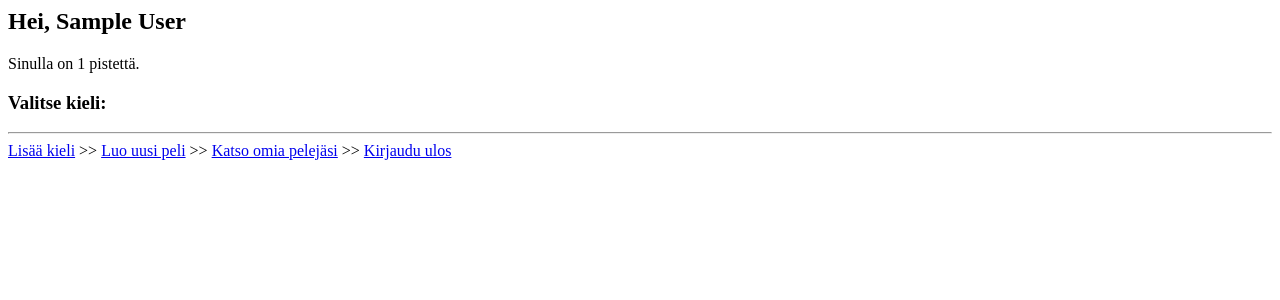
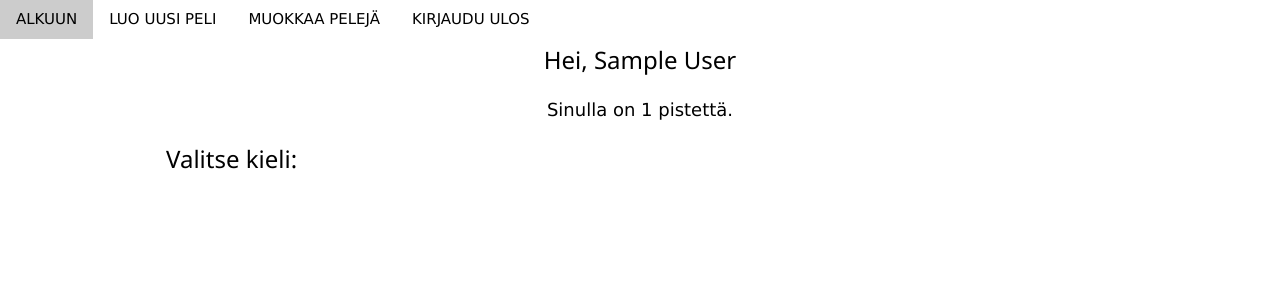
Before and after one commit to rujaraju/kielipelisovellus, a Flask app: template templates/index.html in a window 1280 px wide. Shown: the top 300 px of the page. Run offline with Flask 2, Linux system fonts and the light colour scheme; the template is opened without the code that fills it, so the values that code supplies are empty; the visitor is signed in with stand-in values (Sample User, id 1).

Commit message:
working on layout

```diff
--- a/routes.py
+++ b/routes.py
@@ -54,7 +54,7 @@ def login():
 
 @app.route("/logout")
 def logout():
-    user.logout()
+    users.logout()
     return redirect("/")
 
 @app.route("/")
--- a/templates/index.html
+++ b/templates/index.html
@@ -1,31 +1,30 @@
+{% extends "layout.html" %}
+
+
+{% block header %}
 {% if session.user_id %}
-<h2>Hei, {{ session.firstname }}</h2>
-<p>Sinulla on {{session.points}} pistettä.</p>
+
+Hei, {{ session.firstname }}
+{% else %}
+<h2>Kirjaudu</h2>
+{% endif %}
+{% endblock %}
+
+
+
+
+
+{% block content %}
+{% if session.user_id %}
+Sinulla on {{session.points}} pistettä.<br>
 <h3>Valitse kieli:</h3>
 {% for lang in langs %}
 <a href="/kieli/{{ lang.langname.lower() }}">{{ lang.langname}}</a> <br>
 {% endfor %}
-<hr>
-{% if session.authority > 0 %}
-<a href="/uusikieli">Lisää kieli</a> >>
-<a href="/uusipeli">Luo uusi peli</a> >>
-<a href="/omatpelit">Katso omia pelejäsi</a> >>
-{% if session.authority == 2 %}
-{% if session.school %}
-<a href="/kouluhallinta">Muokkaa koulusi tiedot</a> >>
-{% else %}
-<a href="/uusikoulu">Lisää koulu sinun tietoosi</a> >>
-{% endif %}
-<a href="/luokurssi">Luo kurssi</a> >>
-<a href="/kurssivalinta">Muokkaa kursseja</a> >>
-{% endif %}
-{% endif %}
-{% if session.authority == 10000 %}
-<a href="/admin">Näytä hallintanäkymä</a> >>
-{% endif %}
-<a href="/logout">Kirjaudu ulos</a>
+
 
 {% else %}
+
 <form action="/login" method="POST">
 <p>Tunnus:<br>
 <input type="text" name="username"></p>
@@ -33,4 +32,6 @@
 <input type="password" name="passw"></p>
 <input type="submit" value="Kirjaudu">
 <a href="/newuser">Rekisteröidy</a>
+
 {% endif %}
+{% endblock %}
--- /dev/null
+++ b/templates/layout.html
@@ -0,0 +1,146 @@
+<!DOCTYPE html>
+<html>
+  <head profile='http://www.w3.org/2005/10/profile'>
+
+    <title>Kielipelisovellus</title>
+    <meta charset='UTF-8' />
+    <meta name='viewport' content='width=device-width, initial-scale=1' />
+
+    <link rel='stylesheet' href='https://www.w3schools.com/w3css/4/w3.css' />
+    <link
+      rel='stylesheet'
+      href='https://fonts.googleapis.com/css?family=Lato'
+    />
+    <link
+      rel='stylesheet'
+      href='https://cdnjs.cloudflare.com/ajax/libs/font-awesome/4.7.0/css/font-awesome.min.css'
+    />
+    <!--<link href='ifneededhere' rel='stylesheet' type='text/css' />-->
+  </head>
+  <body>
+    <!-- Navbar (sit on top) -->
+    {% if session.user_id %}
+    <div class='w3-top' id='menu'>
+      <div class='w3-bar' id='myNavbar' style='color: black;'>
+        <a
+          class='w3-bar-item w3-button w3-hover-black w3-hide-medium w3-hide-large w3-right'
+          href='javascript:void(0);'
+          onclick='toggleFunction()'
+          title='Toggle Navigation Menu'
+        >
+          <i class='fa fa-bars'></i>
+        </a>
+        <a href='/' id='meny0' class='w3-bar-item w3-button'>ALKUUN</a>
+        {% if session.authority > 0%}
+        <a href='/luopeli' id='meny1' class='w3-bar-item w3-button w3-hide-small'>LUO UUSI PELI</a>
+        <a href='/omatpelit' id='meny2' class='w3-bar-item w3-button w3-hide-small'>MUOKKAA PELEJÄ</a>
+        {% if session.authority == 2 %}
+        {% if session.school %}
+        <a href='/kouluhallinta' id='meny3' class='w3-bar-item w3-button w3-hide-small'
+          >MUOKKAA KOULUASI</a
+        >
+        {% else %}
+        <a href='/uusikoulu' id='meny3' class='w3-bar-item w3-button w3-hide-small'
+        >LISÄÄ KOULU</a
+        >
+        {% endif %}
+        <a
+          href='/luokurssi' id ='meny4'class='w3-bar-item w3-button w3-hide-small'
+          >LUO KURSSI</a
+        >
+        <a href='/kurssivalinta' id='meny5' class='w3-bar-item w3-button w3-hide-small'>MUOKKAA KURSSEJA</a>
+        {% endif %}
+        {% endif %}
+        {% if session.authority == 10000 %}<!-- admin -->
+        <a href='/admin' id='meny6' class='w3-bar-item w3-button w3-hide-small'
+          >HALLINTA</a
+        >
+        {% endif %}
+        <a href='/logout' id='meny7' class='w3-bar-item w3-button w3-hide-small'>KIRJAUDU ULOS</a>
+      </div>
+
+
+      <!-- Navbar on small screens -->
+      <!--
+      <div
+        id='navDemo'
+        class='w3-bar-block w3-white w3-hide w3-hide-large w3-hide-medium'
+      >
+      <a
+      href='#kurser'
+      id='mobilmeny1'
+      class='w3-bar-item w3-button'
+      onclick='toggleFunction()'
+      >KURSER</a
+    >
+        <a
+          href='#luisa'
+          id='mobilmeny2'
+          class='w3-bar-item w3-button'
+          onclick='toggleFunction()'
+          >LÄRARNA</a
+        >
+        <a
+          href='#filosofi'
+          id='mobilmeny3'
+          class='w3-bar-item w3-button'
+          onclick='toggleFunction()'
+          >FILOSOFI</a
+        >
+        <a
+          href='https://anchor.fm/meditationspodden'
+          id='mobilmeny4'
+          target='_blank'
+          class='w3-bar-item w3-button'
+          onclick='toggleFunction()'
+          >PODCAST</a
+        >
+        <a
+          href='#media'
+          id='mobilmeny5'
+          class='w3-bar-item w3-button'
+          onclick='toggleFunction()'
+          >MEDIA</a
+        >
+        <a
+          href='#kontakt'
+          id='mobilmeny6'
+          class='w3-bar-item w3-button'
+          onclick='toggleFunction()'
+          >KONTAKT</a
+        >
+        <a href='/fi' id='mobilmeny7' class='w3-bar-item w3-button' onclick='toggleFunction()'
+          >SUOMEKSI</a
+        >
+        <a href='/en' id='mobilmeny8' class='w3-bar-item w3-button' onclick='toggleFunction()'
+          >IN ENGLISH</a
+        >
+      </div>-->
+    </div>
+    {% endif %}
+
+    <div class='w3-content w3-container w3-padding-32' id='content'>
+        <h3 class='w3-center'>{% block header %}{% endblock %}</h3>
+        <p class='w3-large w3-center'>
+            {% block content %}{% endblock %}
+        </p>
+      </div>
+
+
+    <!--
+    <footer
+      class='w3-center w3-black w3-padding-64 w3-opacity w3-hover-opacity-off'
+    >
+      <a href='/' class='w3-button w3-light-grey'
+        ><i class='fa fa-arrow-up w3-margin-right'></i><span id="teksti">Teksti</span></a
+      >
+      <!--<div class='w3-xlarge w3-section'>
+    <i class='fa fa-facebook-official w3-hover-opacity'></i>
+    <i class='fa fa-instagram w3-hover-opacity'></i>
+    <i class='fa fa-snapchat w3-hover-opacity'></i>
+    <i class='fa fa-pinterest-p w3-hover-opacity'></i>
+    <i class='fa fa-twitter w3-hover-opacity'></i>
+    <i class='fa fa-linkedin w3-hover-opacity'></i>
+  </div>
+    </footer>
+-->
```
